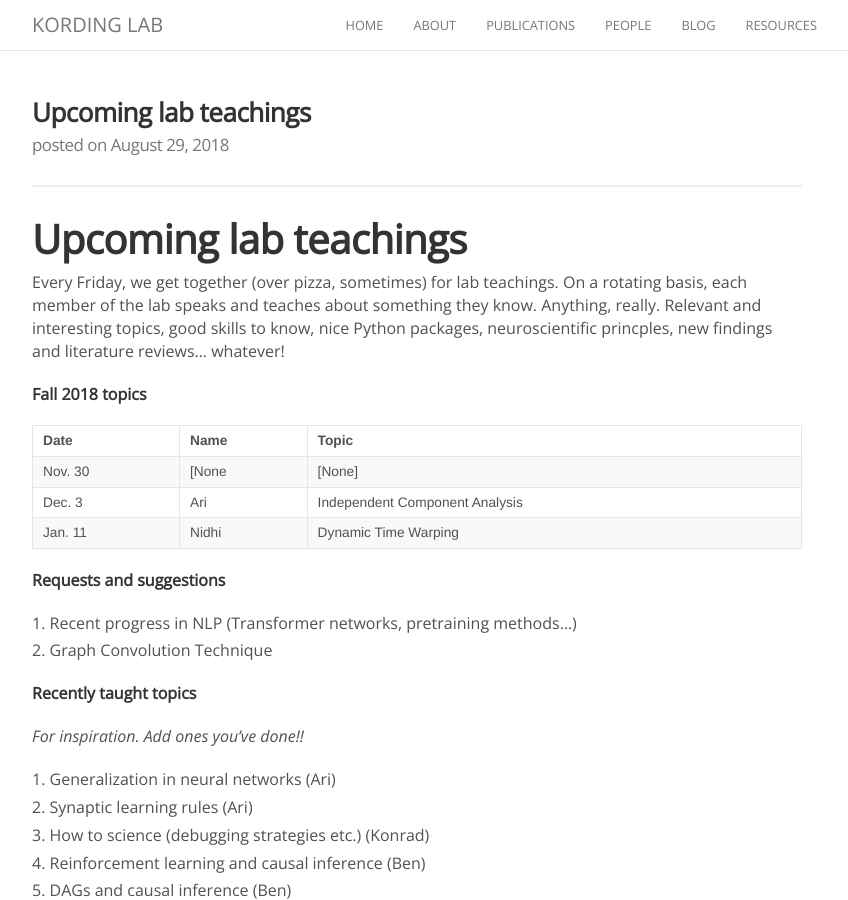
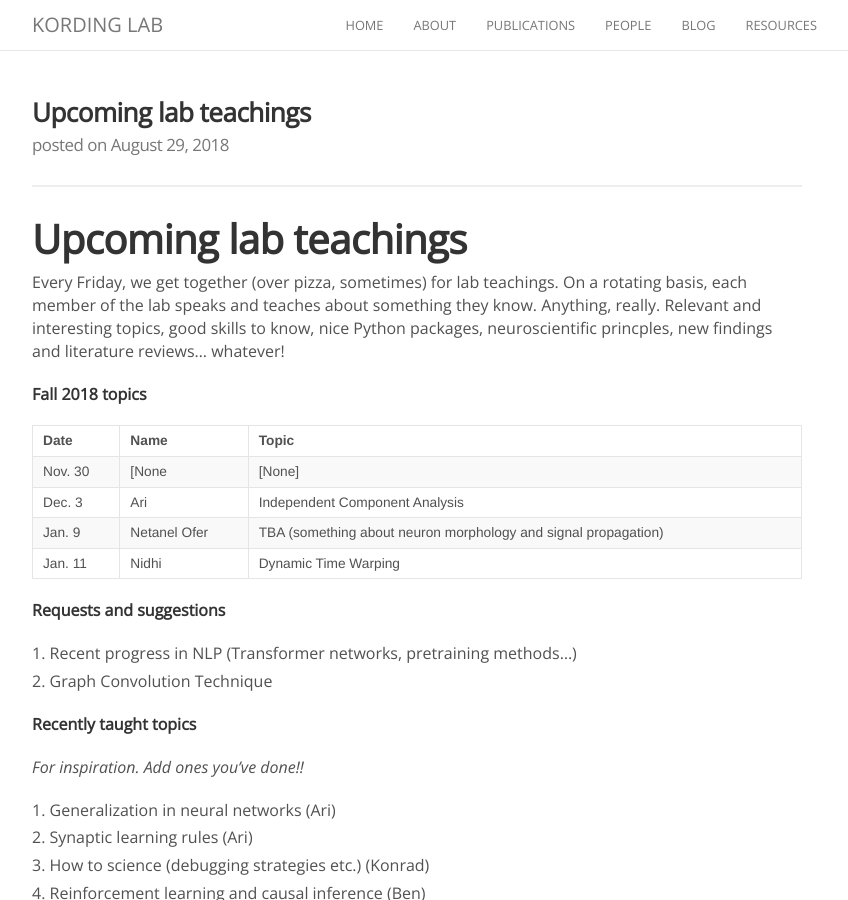
Before and after one commit to KordingLab/KordingLab.github.io, a Jekyll site: the page built from _posts/2018-08-29-upcoming-lab-teaching.md, in a window 1280 px wide and 900 px high. Shown: the whole window, without its empty margins (223-1071 px from the left). Built offline with Jekyll 4.4.1, drawn with Linux system fonts in a browser that asks for light colours; nearby versions of some CDN libraries; comment, search, counter and statistics services are not loaded.

Commit message:
Netanel Ofer gives a guest lecture

```diff
--- a/_posts/2018-08-29-upcoming-lab-teaching.md
+++ b/_posts/2018-08-29-upcoming-lab-teaching.md
@@ -17,6 +17,7 @@ neuroscientific princples, new findings and literature reviews... whatever!
 |------|------|-------|
 |Nov. 30|[None|[None]|
 |Dec. 3| Ari | Independent Component Analysis |
+|Jan. 9| Netanel Ofer | TBA (something about neuron morphology and signal propagation)|
 |Jan. 11| Nidhi | Dynamic Time Warping |
 
 **Requests and suggestions**
```
